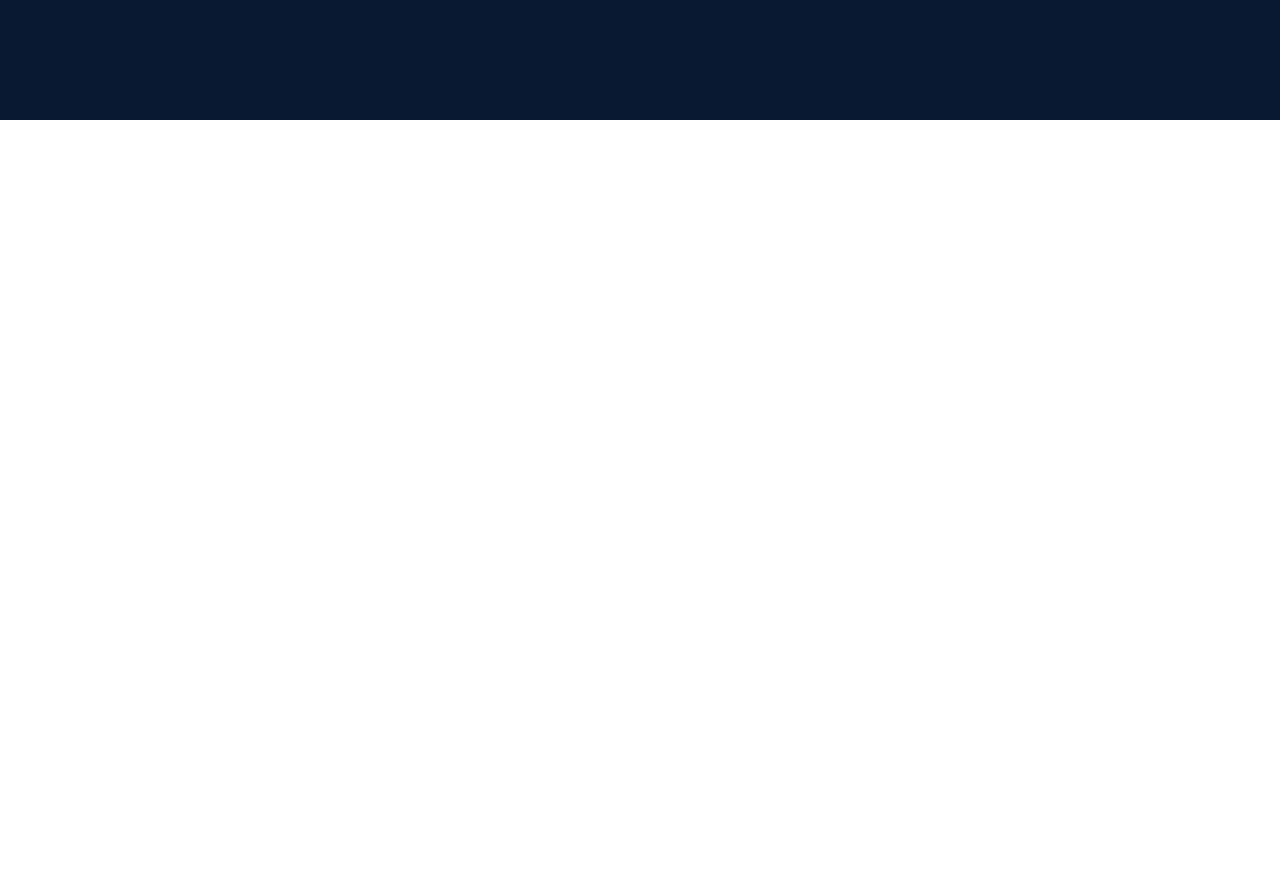
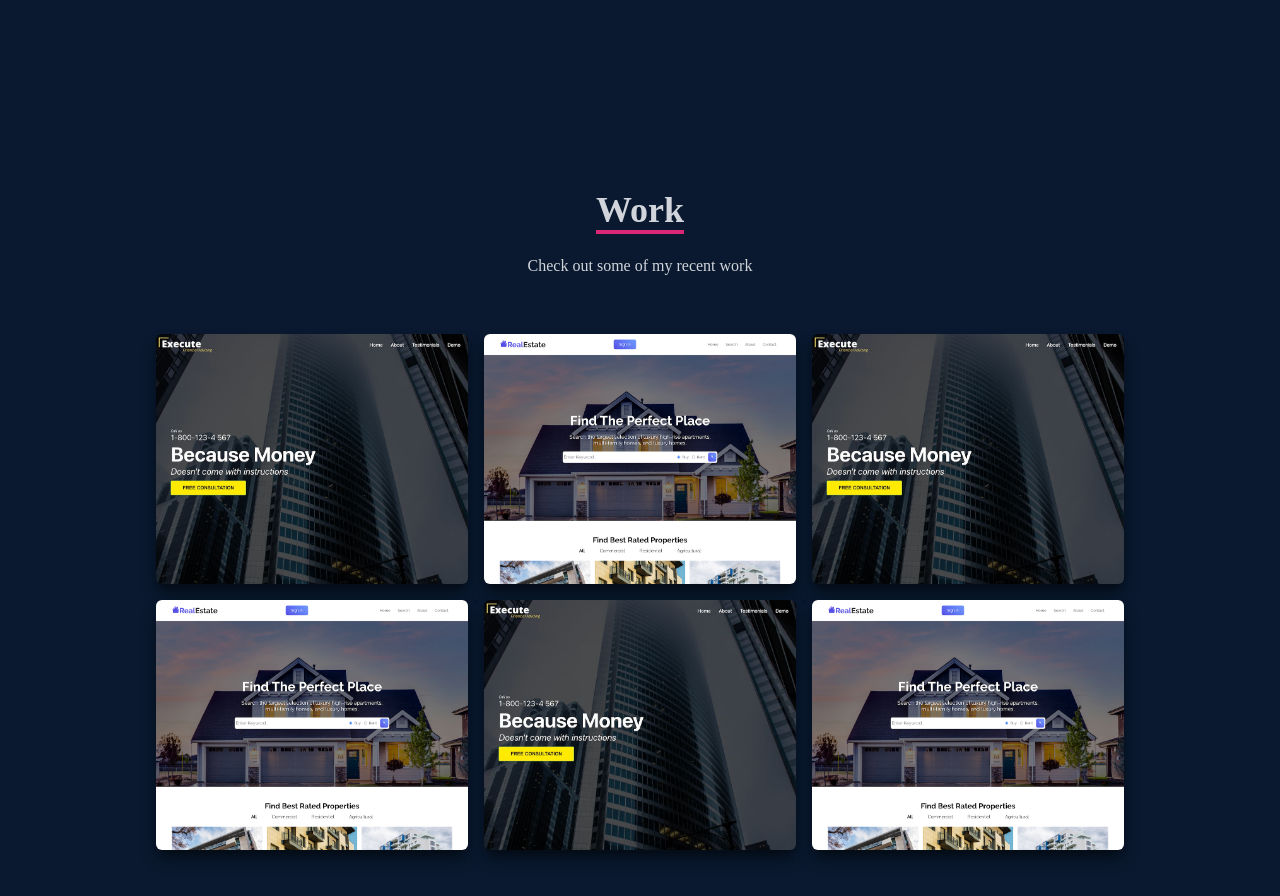
Before and after one commit to Satabdi-Rani/satabdir, a React (Create React App) app: page / in a window 1280 px wide. Shown: the part 2280-3176 px from the top of the page. Before the commit the page ends 2400 px from the top, so only its background shows below. Built offline with nearby package versions, Linux system fonts and the light colour scheme.

Commit message:
Work section added

```diff
--- a/src/App.js
+++ b/src/App.js
@@ -3,6 +3,7 @@
 import Home from './components/Home';
 import Navbar from './components/Navbar';
 import Skills from './components/Skills';
+import Work from './components/Work';
 
 function App() {
   return (
@@ -11,6 +12,7 @@
       <Home></Home>
       <About></About>
       <Skills></Skills>
+      <Work></Work>
     </div>
   );
 }
--- a/src/components/Skills.jsx
+++ b/src/components/Skills.jsx
@@ -15,7 +15,7 @@
         {/* Container */}
         <div className='max-w-[1000px] mx-auto p-4 flex flex-col justify-center w-full h-full'>
             <div className=''>
-                <p className='text-4xl font-bold inline border-b-4 border-pink-600 '>Experience</p>
+                <p className='text-4xl font-bold inline border-b-4 border-pink-600 '>Skills</p>
                 <p className='py-4 '>These are the technologies I've worked with</p>
             </div>
 
--- /dev/null
+++ b/src/components/Work.jsx
@@ -0,0 +1,92 @@
+import React from 'react'
+import workImg from '../assets/workImg.jpeg';
+import realstate from '../assets/realestate.jpg';
+
+const Work = () => {
+  return (
+    <div name='work' className='w-full md:h-screen text-gray-300 bg-[#0a192f]'>
+        <div className='max-w-[1000px] mx-auto p-4 flex flex-col justify-center w-full h-full'>
+            <div className='pb-8'>
+                <p className='text-4xl font-bold inline border-b-4 text-gray-300 border-pink-600'>Work</p>
+                <p className='py-6'>Check out some of my recent work</p>
+            </div>
+
+            <div
+            className='grid sm:grid-cols-2 md:grid-cols-3 gap-4'>
+                <div style={{backgroundImage: `url(${workImg})`}} className='shadow-lg shadow-[#040c16] group container rounded-md flex justify-center items-center mx-auto content-div'>
+
+                    {/* Hover effects */}
+                    <div className='opacity-0 group-hover:opacity-100'>
+                        <span className='text-2xl font-bold text-white tracking-wider'>React JS</span>
+                        <div className='pt-8 text-center'>
+                            <a href="/"><button className='text-center rounded-lg px-4 py-3 m-2 bg-white text-gray-700 font-bold text-lg'></button>Demo</a>
+                            <a href="/"><button className='text-center rounded-lg px-4 py-3 m-2 bg-white text-gray-700 font-bold text-lg'></button>Code</a>
+                        </div>
+                    </div>
+                </div>
+
+                <div style={{backgroundImage: `url(${realstate})`}} className='shadow-lg shadow-[#040c16] group container rounded-md flex justify-center items-center mx-auto content-div'>
+                    {/* Hover effects */}
+                    <div className='opacity-0 group-hover:opacity-100'>
+                        <span className='text-2xl font-bold text-white tracking-wider'>React JS</span>
+                        <div className='pt-8 text-center'>
+                            <a href="/"><button className='text-center rounded-lg px-4 py-3 m-2 bg-white text-gray-700 font-bold text-lg'></button>Demo</a>
+                            <a href="/"><button className='text-center rounded-lg px-4 py-3 m-2 bg-white text-gray-700 font-bold text-lg'></button>Code</a>
+                        </div>
+                    </div>
+                </div>
+
+                <div style={{backgroundImage: `url(${workImg})`}} className='shadow-lg shadow-[#040c16] group container rounded-md flex justify-center items-center mx-auto content-div'>
+
+                    {/* Hover effects */}
+                    <div className='opacity-0 group-hover:opacity-100'>
+                        <span className='text-2xl font-bold text-white tracking-wider'>React JS</span>
+                        <div className='pt-8 text-center'>
+                            <a href="/"><button className='text-center rounded-lg px-4 py-3 m-2 bg-white text-gray-700 font-bold text-lg'></button>Demo</a>
+                            <a href="/"><button className='text-center rounded-lg px-4 py-3 m-2 bg-white text-gray-700 font-bold text-lg'></button>Code</a>
+                        </div>
+                    </div>
+                </div>
+
+                <div style={{backgroundImage: `url(${realstate})`}} className='shadow-lg shadow-[#040c16] group container rounded-md flex justify-center items-center mx-auto content-div'>
+                    {/* Hover effects */}
+                    <div className='opacity-0 group-hover:opacity-100'>
+                        <span className='text-2xl font-bold text-white tracking-wider'>React JS</span>
+                        <div className='pt-8 text-center'>
+                            <a href="/"><button className='text-center rounded-lg px-4 py-3 m-2 bg-white text-gray-700 font-bold text-lg'></button>Demo</a>
+                            <a href="/"><button className='text-center rounded-lg px-4 py-3 m-2 bg-white text-gray-700 font-bold text-lg'></button>Code</a>
+                        </div>
+                    </div>
+                </div>
+
+                <div style={{backgroundImage: `url(${workImg})`}} className='shadow-lg shadow-[#040c16] group container rounded-md flex justify-center items-center mx-auto content-div'>
+
+                    {/* Hover effects */}
+                    <div className='opacity-0 group-hover:opacity-100'>
+                        <span className='text-2xl font-bold text-white tracking-wider'>React JS</span>
+                        <div className='pt-8 text-center'>
+                            <a href="/"><button className='text-center rounded-lg px-4 py-3 m-2 bg-white text-gray-700 font-bold text-lg'></button>Demo</a>
+                            <a href="/"><button className='text-center rounded-lg px-4 py-3 m-2 bg-white text-gray-700 font-bold text-lg'></button>Code</a>
+                        </div>
+                    </div>
+                </div>
+
+                <div style={{backgroundImage: `url(${realstate})`}} className='shadow-lg shadow-[#040c16] group container rounded-md flex justify-center items-center mx-auto content-div'>
+                    {/* Hover effects */}
+                    <div className='opacity-0 group-hover:opacity-100'>
+                        <span className='text-2xl font-bold text-white tracking-wider'>React JS</span>
+                        <div className='pt-8 text-center'>
+                            <a href="/"><button className='text-center rounded-lg px-4 py-3 m-2 bg-white text-gray-700 font-bold text-lg'></button>Demo</a>
+                            <a href="/"><button className='text-center rounded-lg px-4 py-3 m-2 bg-white text-gray-700 font-bold text-lg'></button>Code</a>
+                        </div>
+                    </div>
+                </div>
+
+            </div>
+
+        </div>
+    </div>
+  )
+}
+
+export default Work
--- a/src/index.css
+++ b/src/index.css
@@ -13,3 +13,18 @@
         @apply cursor-pointer;
     }
 }
+
+.content-div{
+    background-repeat: no-repeat;
+    background-size: cover;
+    background-position: center;
+    height: 250px;
+}
+
+.content-div:hover{
+    background-image: linear-gradient(
+        to right,
+        rgba(112, 157, 255, 0.8),
+        hsla(242, 74%, 61%, 0.8)
+    )!important;
+}
```
Also changed, not shown: src/assets/realestate.jpg (added), src/assets/workImg.jpeg (added).
